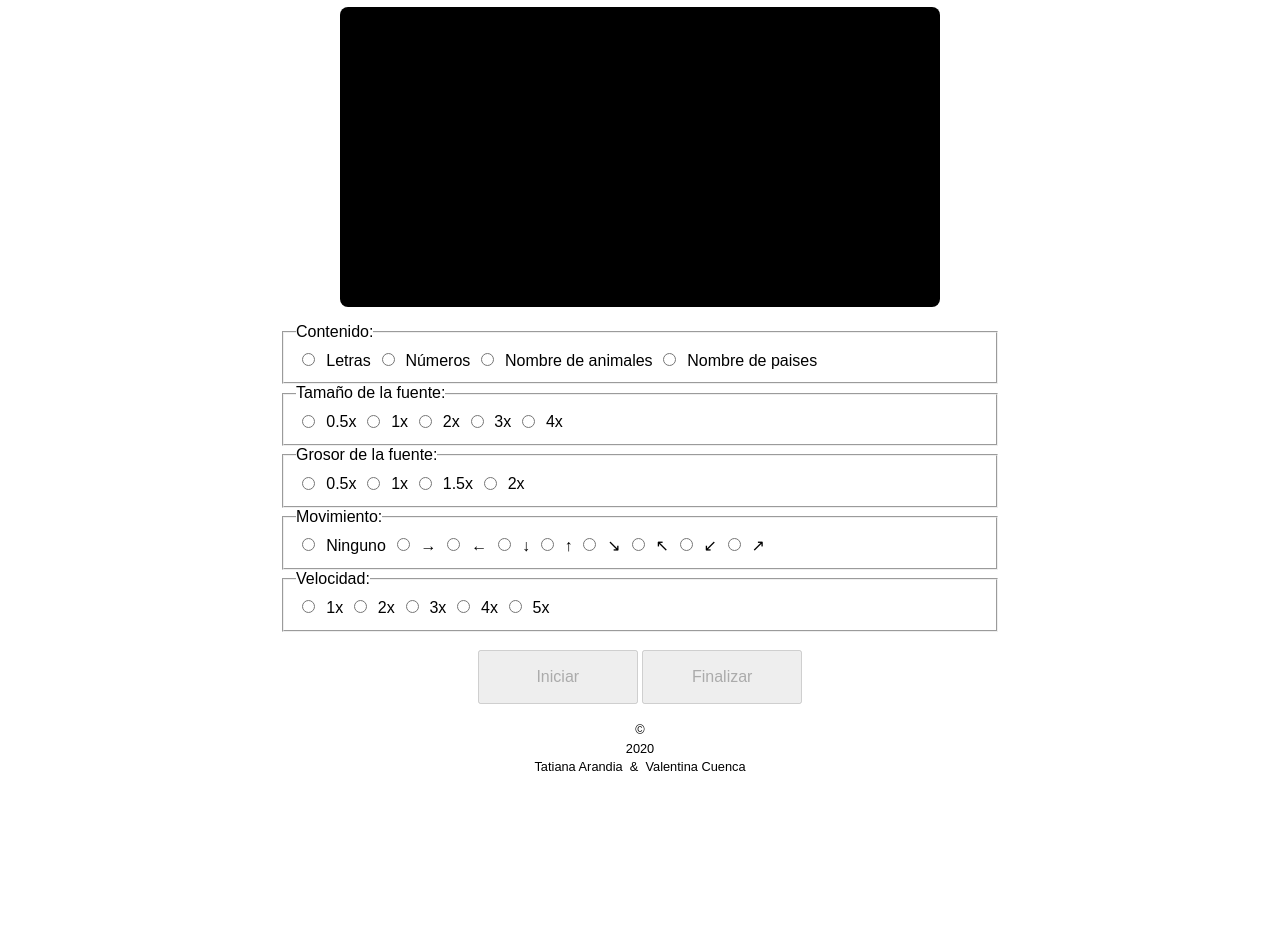
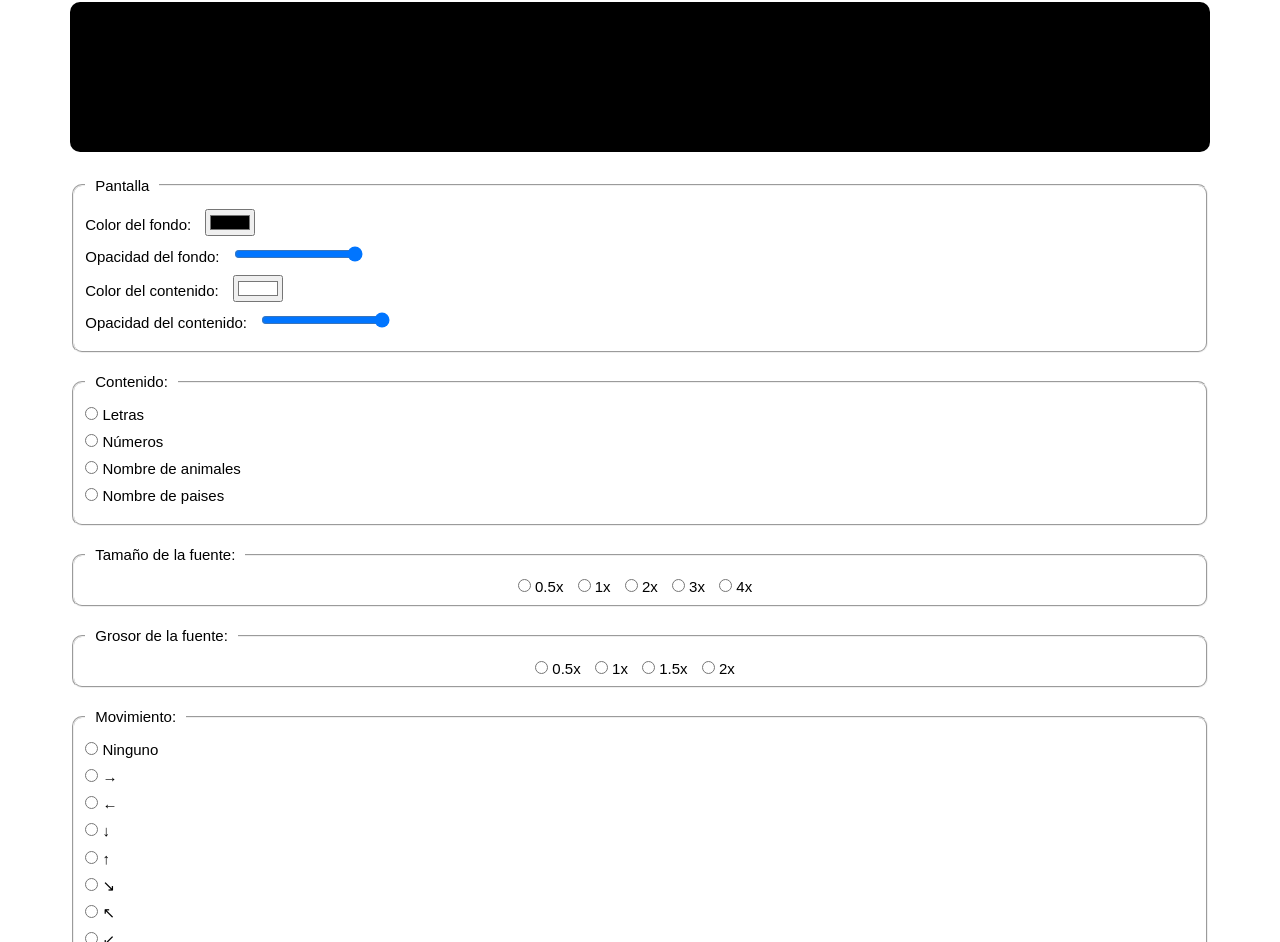
Before and after one commit to javierandres-dev/development-optometrist, a plain HTML site: page index.html in a window 1280 px wide. Shown: the part 73-1015 px from the top of the page. Before the commit the page ends 864 px from the top, so only its background shows below. Drawn offline with Linux system fonts and the light colour scheme.

Commit message:
feat: add colors and opacity for display

```diff
--- a/index.html
+++ b/index.html
@@ -1,12 +1,12 @@
 <!DOCTYPE html>
-<html lang="es">
+<html lang="es" dir="ltr">
   <head>
-    <meta http-equiv="X-UA-Compatible" content="ie=edge" />
     <meta charset="UTF-8" />
     <meta
       name="viewport"
       content="width=device-width, initial-scale=1.0, viewport-fit=cover"
     />
+    <meta http-equiv="X-UA-Compatible" content="ie=edge" />
     <meta name="robots" content="index, follow" />
     <meta name="description" content="Prueba dinámica de agudeza visual" />
     <meta
@@ -25,24 +25,73 @@
     <title>Optometrist</title>
   </head>
   <body>
-    <h1>Prueba dinámica de agudeza visual</h1>
-    <section>
+    <main role="main" class="container">
+      <h1 class="title">Prueba dinámica de agudeza visual</h1>
       <div id="display" class="display"></div>
       <p id="messages" class="messages"></p>
-      <form id="form">
+      <form id="myForm" class="my-form">
+        <fieldset>
+          <legend>Pantalla</legend>
+          <div class="lain">
+            <label for="bgColor">Color del fondo:</label>
+            <input type="color" name="bgColor" id="bgColor" value="#000000" />
+          </div>
+          <div class="lain">
+            <label for="bgOpacity">Opacidad del fondo:</label>
+            <input
+              type="range"
+              id="bgOpacity"
+              name="bgOpacity"
+              min="0"
+              max="1"
+              step="0.1"
+              value="1"
+            />
+          </div>
+          <div class="lain">
+            <label for="contentColor">Color del contenido:</label>
+            <input
+              type="color"
+              name="contentColor"
+              id="contentColor"
+              value="#ffffff"
+            />
+          </div>
+          <div class="lain">
+            <label for="contentOpacity">Opacidad del contenido:</label>
+            <input
+              type="range"
+              id="contentOpacity"
+              name="contentOpacity"
+              min="0"
+              max="1"
+              step="0.1"
+              value="1"
+            />
+          </div>
+        </fieldset>
         <fieldset>
           <legend for="content">Contenido:</legend>
+          <div class="lain">
             <input type="radio" name="content" value="alphabet" required />
-          <label for="alphabet" class="op">Letras</label>
+            <label for="alphabet">Letras</label>
+          </div>
+          <div class="lain">
             <input type="radio" name="content" value="numbers" />
             <label for="numbers">Números</label>
+          </div>
+          <div class="lain">
             <input type="radio" name="content" value="animals" />
             <label for="animals">Nombre de animales</label>
+          </div>
+          <div class="lain">
             <input type="radio" name="content" value="countries" />
             <label for="countries">Nombre de paises</label>
+          </div>
         </fieldset>
         <fieldset>
           <legend for="size">Tamaño de la fuente:</legend>
+          <div class="input-group">
             <input type="radio" name="size" value="0.5" required />
             <label for="0.5">0.5x</label>
             <input type="radio" name="size" value="1" />
@@ -53,9 +102,11 @@
             <label for="3">3x</label>
             <input type="radio" name="size" value="4" />
             <label for="4">4x</label>
+          </div>
         </fieldset>
         <fieldset>
           <legend for="weight">Grosor de la fuente:</legend>
+          <div class="input-group">
             <input type="radio" name="weight" value="lighter" />
             <label for="lighter">0.5x</label>
             <input type="radio" name="weight" value="normal" />
@@ -64,30 +115,50 @@
             <label for="bold">1.5x</label>
             <input type="radio" name="weight" value="bolder" />
             <label for="bolder">2x</label>
+          </div>
         </fieldset>
         <fieldset>
           <legend for="move">Movimiento:</legend>
+          <div class="lain">
             <input type="radio" name="move" value="motionless" required />
             <label for="motionless">Ninguno</label>
+          </div>
+          <div class="lain">
             <input type="radio" name="move" value="x-ltr" />
             <label for="x-ltr">&#8594;</label>
+          </div>
+          <div class="lain">
             <input type="radio" name="move" value="x-rtl" />
             <label for="x-rtl">&#8592;</label>
+          </div>
+          <div class="lain">
             <input type="radio" name="move" value="y-ttb" />
             <label for="y-ttb">&#8595;</label>
+          </div>
+          <div class="lain">
             <input type="radio" name="move" value="y-btt" />
             <label for="y-btt">&#8593;</label>
+          </div>
+          <div class="lain">
             <input type="radio" name="move" value="d-ttb" />
             <label for="d-ttb">&#8600;</label>
+          </div>
+          <div class="lain">
             <input type="radio" name="move" value="d-btt" />
             <label for="d-btt">&#8598;</label>
+          </div>
+          <div class="lain">
             <input type="radio" name="move" value="ad-ttb" />
             <label for="ad-ttb">&#8601;</label>
+          </div>
+          <div class="lain">
             <input type="radio" name="move" value="ad-btt" />
             <label for="ad-btt">&#8599;</label>
+          </div>
         </fieldset>
         <fieldset>
           <legend for="speed">Velocidad:</legend>
+          <div class="input-group">
             <input type="radio" name="speed" value="10" />
             <label for="10">1x</label>
             <input type="radio" name="speed" value="7.5" />
@@ -98,17 +169,19 @@
             <label for="2.5">4x</label>
             <input type="radio" name="speed" value="1" />
             <label for="1">5x</label>
+          </div>
         </fieldset>
         <br />
         <div class="btn-group">
-          <button type="submit" name="start" disabled>Iniciar</button>
-          <button type="button" name="end" disabled>Finalizar</button>
+          <button type="submit" name="start">Iniciar</button>
+          <button type="reset" name="reset">Reiniciar</button>
+          <button type="button" name="end">Finalizar</button>
         </div>
       </form>
-    </section>
+    </main>
     <footer>
       <small
-        >&copy;<br />2020<br />
+        >&copy;<br />2021<br />
         Tatiana Arandia &nbsp;&&nbsp; Valentina Cuenca
       </small>
     </footer>
--- a/scripts/script.js
+++ b/scripts/script.js
@@ -1,32 +1,49 @@
 'use strict';
 import * as data from './data.js';
-const d = document;
-d.addEventListener('DOMContentLoaded', (e) => {
-  show('form');
-});
-const show = (id) => {
-  const $form = d.getElementById(id),
+
+const d = document,
+  $form = d.getElementById('myForm'),
+  $bgColor = $form.bgColor,
+  $contentColor = $form.contentColor,
+  $bgOpacity = $form.bgOpacity,
+  $contentOpacity = $form.contentOpacity,
   $btnStart = $form.start,
+  $btnReset = $form.reset,
   $btnEnd = $form.end,
   $display = d.getElementById('display'),
   $messages = d.getElementById('messages'),
   $div = d.createElement('div');
-  let showMessage,
-    showContent,
+
+let flag = false,
+  showMessage = undefined,
+  showContent = undefined,
   inputs = 0;
-  d.addEventListener('change', (e) => {
-    if (e.target) inputs += 1;
-    if (inputs === 5) $btnStart.disabled = false;
-    if (inputs > 5) {
-      $messages.innerText = 'Seleccione solo una opción por parámetro.';
-      inputs = 0;
-      $btnStart.disabled = true;
-      $btnEnd.disabled = true;
-      $form.reset();
+
+d.addEventListener('DOMContentLoaded', (e) => {
+  eventListeners(e);
+});
+
+const eventListeners = () => {
+  $form.addEventListener('change', (e) => {
+    //console.log(e.target.value);
+    if (e.target === $bgColor) {
+      $display.style.backgroundColor = $bgColor.value;
+    }
+    if (e.target === $contentColor) {
+      $display.style.color = $contentColor.value;
+    }
+    if (e.target === $bgOpacity) {
+      $display.style.opacity = $bgOpacity.value;
+    }
+    if (e.target === $contentOpacity) {
+      $display.style.color = convertHexToRGBA(
+        $contentColor.value,
+        $contentOpacity.value
+      );
     }
   });
-  d.addEventListener('submit', (e) => {
-    if (e.target === $form) {
+
+  $form.addEventListener('submit', (e) => {
     e.preventDefault();
     $btnEnd.disabled = false;
     $btnStart.disabled = true;
@@ -51,21 +68,27 @@ const show = (id) => {
       $div.innerText = getElements($content);
       $display.appendChild($div);
     }, $speed * 1000);
-    }
   });
-  d.addEventListener('click', (e) => {
-    if (e.target === $form.end) {
+
+  $btnReset.addEventListener('click', (e) => {
+    $btnStart.disabled = true;
+    $btnReset.disabled = true;
+    $btnEnd.disabled = true;
+    $form.reset();
+  });
+
+  $btnEnd.addEventListener('click', (e) => {
     clearInterval(showContent);
     inputs = 0;
     $display.removeChild($div);
-      $form.reset();
     $btnStart.disabled = true;
     $btnEnd.disabled = true;
-    }
+    $form.reset();
   });
 };
+
 const getElements = (content) => {
-  let arr;
+  let arr = undefined;
   if (content === 'alphabet') {
     arr = data.alphabet;
   }
@@ -81,3 +104,17 @@ const getElements = (content) => {
   const idx = Math.floor(Math.random() * arr.length);
   return arr[idx];
 };
+
+const convertHexToRGBA = (hexCode, opacity) => {
+  const hex = hexCode.replace('#', '');
+
+  if (hex.length === 3) {
+    hex = `${hex[0]}${hex[0]}${hex[1]}${hex[1]}${hex[2]}${hex[2]}`;
+  }
+
+  const r = parseInt(hex.substring(0, 2), 16);
+  const g = parseInt(hex.substring(2, 4), 16);
+  const b = parseInt(hex.substring(4, 6), 16);
+
+  return `rgba(${r},${g},${b},${opacity})`;
+};
--- a/styles/style.css
+++ b/styles/style.css
@@ -1,29 +1,78 @@
+/* BASE
+  ============================= */
+html {
+  font-size: 62.5%;
+  box-sizing: border-box;
+  scroll-behavior: smooth;
+}
+*,
+*:before,
+*:after {
+  box-sizing: inherit;
+}
 body {
+  font-family: Arial, Helvetica, sans-serif;
+  font-size: 1.5rem;
+}
+/* GLOBALS
+  ============================= */
+.container {
+  width: 100%;
   margin: auto;
-  font-family: Arial, Helvetica, sans-serif;
-  font-size: 16px;
+  padding: 1rem;
 }
-h1 {
+.title {
   text-align: center;
 }
+/* DISPLAY
+  ============================= */
 .display {
-  width: 300px;
-  height: 150px;
-  margin: auto;
-  border: 1px thin gray;
-  border-radius: 0.5rem;
-  background-color: black;
-  color: white;
+  width: 100%;
+  height: 15rem;
+  border-radius: 1rem;
+  background-color: #000000;
+  color: #ffffff;
   position: relative;
   overflow: hidden;
 }
+/* MESSAGES
+  ============================= */
 .messages {
   text-align: center;
   font-weight: bold;
 }
-input {
-  margin: 0.4rem;
+/* FORM
+  ============================= */
+.my-form {
 }
+.my-form fieldset {
+  margin-top: 1rem;
+  border-radius: 1rem;
+}
+.my-form legend {
+  padding: 1rem;
+}
+.my-form .lain {
+  margin-bottom: 1rem;
+}
+.my-form .lain label {
+  margin-right: 1rem;
+}
+.my-form .lain input {
+}
+.my-form .input-group {
+  text-align: center;
+}
+.my-form .input-group label {
+  margin-right: 1rem;
+}
+.my-form .btn-group {
+  text-align: center;
+}
+.my-form .btn-group button {
+}
+/* EFFECTS
+  ============================= */
 .motionless {
   position: absolute;
   top: 50%;
@@ -163,17 +212,13 @@ input {
     right: -10%;
   }
 }
-.btn-group {
-  text-align: center;
-}
-.btn-group button {
-  width: 120px;
-  padding: 1rem;
-}
+/* FOOTER
+  ============================= */
 footer {
   text-align: center;
   padding: 1rem;
 }
+/*
 @media (min-width: 768px) {
   body {
     max-width: 720px;
@@ -186,3 +231,32 @@ footer {
     width: 160px;
   }
 }
+*/
+/* MEDIA QUERIES
+  ============================= */
+@media screen and (min-width: 576px) {
+  .container {
+    max-width: 540px;
+    padding: 0;
+  }
+}
+@media screen and (min-width: 768px) {
+  .container {
+    max-width: 720px;
+  }
+}
+@media screen and (min-width: 992px) {
+  .container {
+    max-width: 960px;
+  }
+}
+@media screen and (min-width: 1200px) {
+  .container {
+    max-width: 1140px;
+  }
+}
+@media screen and (min-width: 1400px) {
+  .container {
+    max-width: 1320px;
+  }
+}
```
Also changed, not shown: scripts/script copy.js (added, +92 -0 lines). Lines whose indentation alone changed are shown as unchanged.
